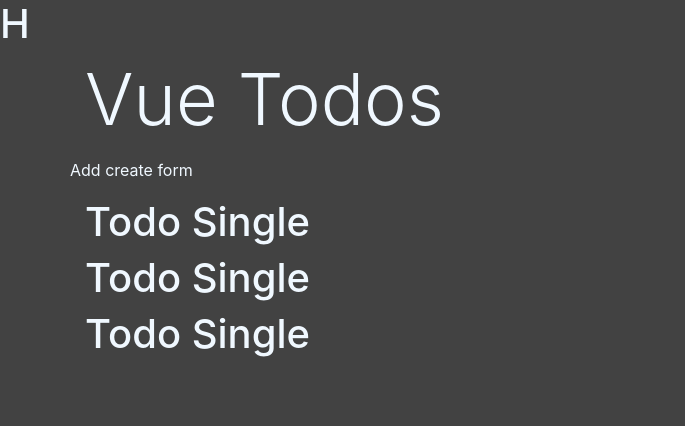
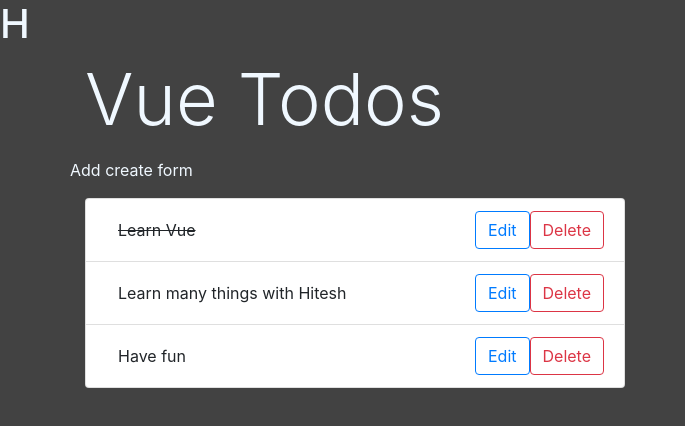
Before and after one commit to Malwine/vue-todo, a Vue app: page / in a window 1280 px wide. Shown: the top 426 px of the page, without its empty margins (0-685 px from the left). Built offline with nearby package versions, Linux system fonts and the light colour scheme.

Commit message:
Edit and delete todos

```diff
--- a/src/components/SingleTodo.vue
+++ b/src/components/SingleTodo.vue
@@ -1,10 +1,50 @@
 <template>
-  <h1>Todo Single</h1>
+  <li class="d-flex align-items-center list-group-item">
+    <button
+      v-if="!isEditing"
+      :class="{completed}"
+      @click="$emit('on-toggle')"
+      class="btn border-0 text-left flex-grow-1">{{ text }}</button>
+    <form v-else @submit.prevent="endEditing()" class="flex-grow-1">
+      <input @blur="startEditing()" v-model="newTodoText" type="text" class="form-control">
+    </form>
+    <button @click="startEditing()" class="btn btn-outline-primary">Edit</button>
+    <button @click="$emit('on-delete')" class="btn btn-outline-danger">Delete</button>
+  </li>
 </template>
 
 <script>
-export default {}
+export default {
+  //accept props
+  props: {
+    text: String,
+    completed: Boolean,
+  },
+  data() {
+    return {
+      isEditing: false,
+      newTodoText: ""
+    }
+  },
+  methods: {
+    startEditing(){
+      if(!this.isEditing) {
+        this.newTodoText = this.text;
+        this.isEditing = true;
+      } else {
+        this.endEditing();
+      }
+    },
+    endEditing(){
+      this.isEditing = false;
+      this.$emit('on-edit', this.newTodoText);
+    }
+  }
+};
 </script>
 
 <style scoped>
+.completed {
+  text-decoration: line-through;
+}
 </style>
--- a/src/components/TodoList.vue
+++ b/src/components/TodoList.vue
@@ -16,7 +16,11 @@
           <SingleTodo v-for="(todo, index) in todos"
           :key="index"
           :text="todo.text"
-          :completed="todo.completed"/>
+          :completed="todo.completed"
+          @on-delete="deleteTodo(todo)"
+          @on-toggle="toggleTodo(todo)"
+          @on-edit="editTodo(todo,$event)"
+          />
         </ul>
       </div>
     </div>
```
